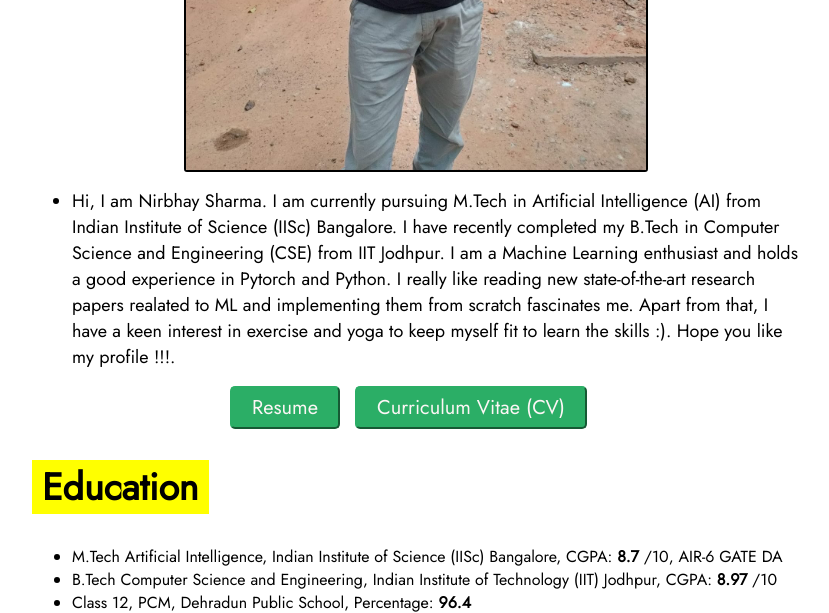
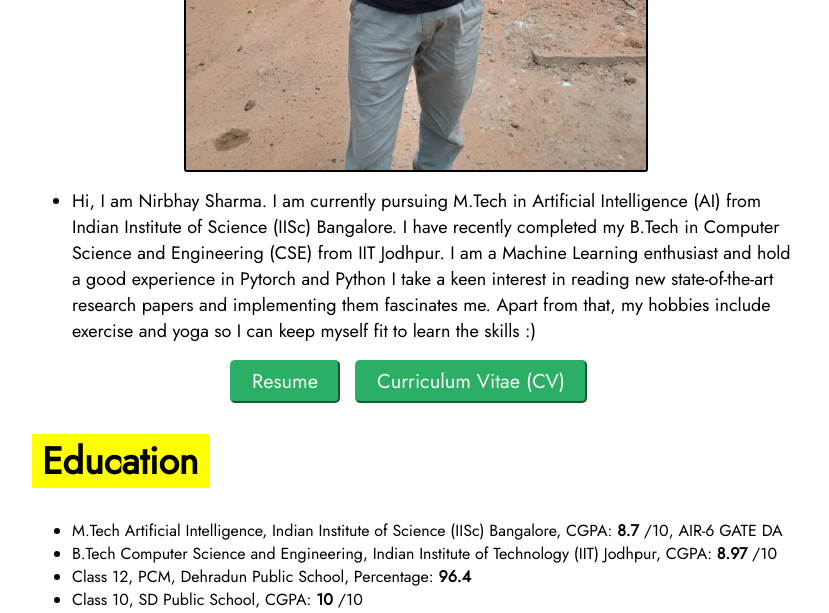
Before and after one commit to nirbhay-design/portfolio-django, a Django app: page / in a window 1280 px wide. Shown: the part 747-1360 px from the top of the page, without its empty margins (224-1053 px from the left). Run offline with Django 4.2, Linux system fonts and the light colour scheme; some libraries are stand-ins or nearby versions.

Commit message:
update by khushi

```diff
--- a/templates/home.html
+++ b/templates/home.html
@@ -34,7 +34,7 @@
         </div>
 
         <ul>
-        <li class = 'about_me_li'> Hi, I am Nirbhay Sharma. I am currently pursuing M.Tech in Artificial Intelligence (AI) from Indian Institute of Science (IISc) Bangalore. I have recently completed my B.Tech in Computer Science and Engineering (CSE) from IIT Jodhpur. I am a Machine Learning enthusiast and holds a good experience in Pytorch and Python. I really like reading new state-of-the-art research papers realated to ML and implementing them from scratch fascinates me. Apart from that, I have a keen interest in exercise and yoga to keep myself fit to learn the skills :). Hope you like my profile !!!.  </li>
+        <li class = 'about_me_li'> Hi, I am Nirbhay Sharma. I am currently pursuing M.Tech in Artificial Intelligence (AI) from Indian Institute of Science (IISc) Bangalore. I have recently completed my B.Tech in Computer Science and Engineering (CSE) from IIT Jodhpur. I am a Machine Learning enthusiast and hold a good experience in Pytorch and Python I take a keen interest in reading new state-of-the-art research papers and implementing them fascinates me. Apart from that, my hobbies include exercise and yoga so I can keep myself fit to learn the skills :) </li>
         </ul>
 
         <div class = "ResumePdf">
```
